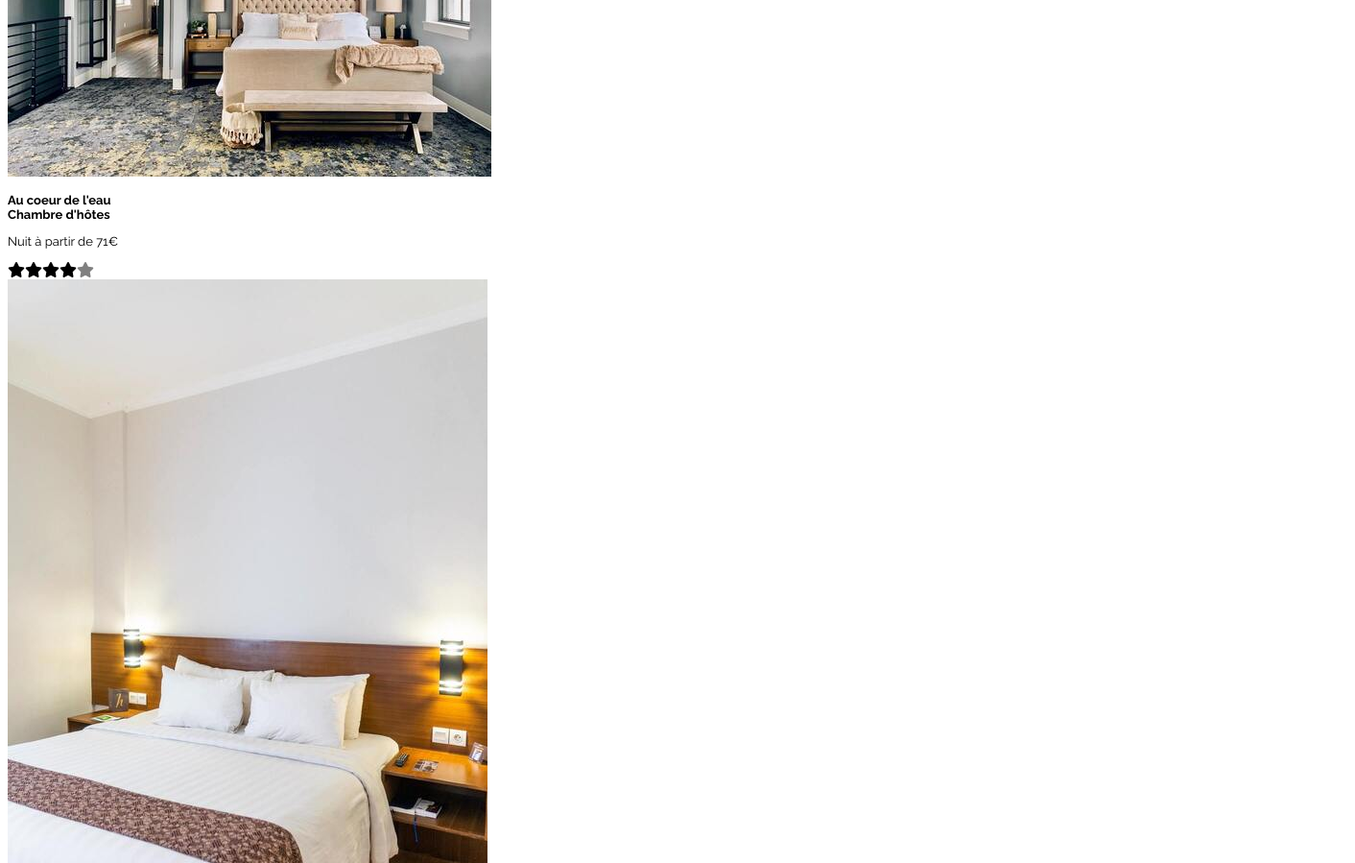
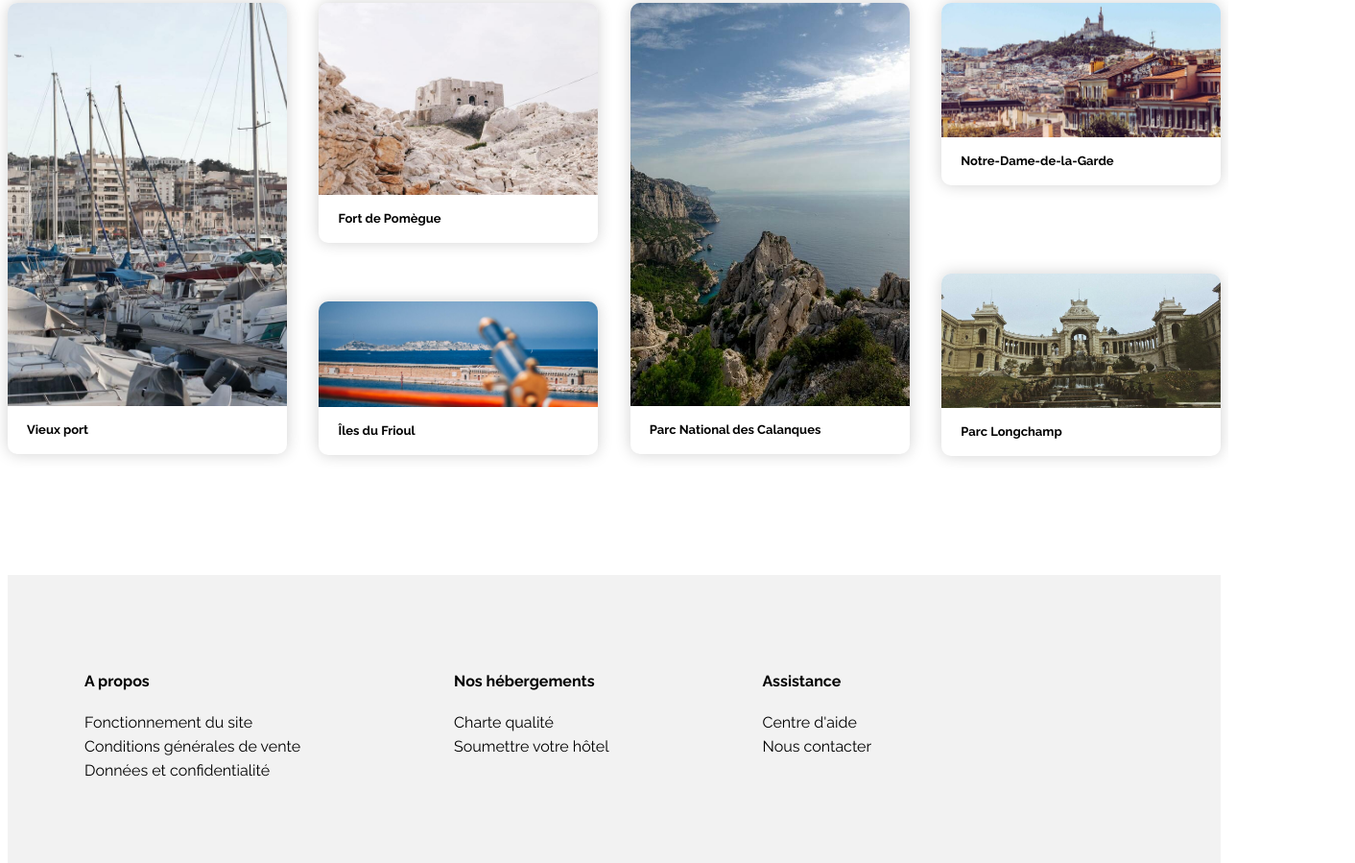
Before and after one commit to seve85/Reservia, a plain HTML site: page index.html in a window 1280 px wide. Shown: the part 1901-2800 px from the top of the page at 96% size, 1412 px wide, since content can reach past the window. Drawn offline with Linux system fonts and the light colour scheme.

```diff
--- a/styles.css
+++ b/styles.css
@@ -266,6 +266,7 @@ h3 {
     border-radius: 20px;
     padding: 44px 36px 44px 36px;
     max-width: 805px;
+    max-height: 640px;
 }
 
 .container_item {
@@ -274,7 +275,7 @@ h3 {
     flex-wrap: wrap;
     justify-content: space-between;
     align-content: space-between;
-    margin-bottom: 60px;
+    margin-bottom: 20px;
 }
 
 .container_item a:hover {
@@ -309,10 +310,6 @@ h3 {
 
 }
 
-.photo_hebergement:hover {
-
-    background-color: white;
-}
 
 .hebergement_contenu {
     display: flex;
@@ -324,11 +321,6 @@ h3 {
 
 .titre_contenu {
     padding-top: 11px;
-    padding-bottom: 11px;
-}
-
-.prix_contenu {
-    padding-bottom: 11px;
 }
 
 .hebergement_etoile {
@@ -349,3 +341,186 @@ h3 {
 .fas.fa-star.grey-star {
     color: grey;
 }
+
+/*Les plus populaires*/
+
+#Acommandation {
+
+    display: flex;
+    flex-direction: column-reverse;
+}
+.titre_popularite {
+    display: flex;
+    flex-direction: row;
+}
+
+.titre_les_plus_populaires {
+    font-size: large;
+    margin-bottom: 25px;
+}
+
+.fa-chart-line {
+    color: black;
+}
+
+#container_hebergements_populaires {
+    background-color: #f2f2f2;
+    display: flex;
+    flex-direction: column;
+    border-radius: 20px;
+    padding: 30px 38px 31px 45px;
+    max-width: 345px;
+}
+
+.hebergement_les_plus_populaires {
+    display: flex;
+    flex-direction: column;
+    justify-content: flex-start;
+}
+
+.box_populaire_carte {
+    border: 3px solid white;
+    border-radius: 20px;
+    display: flex;
+    background-color: white;
+    padding: 6px 58px 6px 6px;
+    max-width: 284px;
+    max-height: 150px;
+    margin-bottom: 29px;
+}
+
+.hebergement_les_plus_populaires a:hover {
+
+    text-decoration: none;
+    color: #0065FC;
+    border-top: 0px;
+    padding-top: 0px;
+}
+
+.photo_populaire {
+    width: 140px;
+    object-fit: cover;
+    border-top-left-radius: 10px;
+    border-bottom-left-radius: 10px;
+}
+
+.hebergement_populaire_contenu {
+    padding: 7px 0px 7px 20px;
+    display: flex;
+    flex-direction: column;
+}
+
+
+.populaire_etoile {
+    max-width: 94px;
+    max-height: 10px;
+    color: #0065FC;
+}
+
+/*Activités à Marseille*/
+
+
+#Activite {
+    width: 80%;
+  }
+
+  .nomactivite h3 {
+      font-size: small;
+      font-weight: bold;
+      font-style: normal;
+  }
+  .containerActivites {
+    display: flex;
+    flex-direction: column;
+    flex-wrap: wrap;
+    align-content: space-between;
+    justify-content: space-between;
+    height: 496px;
+    margin-top: 30px;
+    margin-bottom: 100px;
+    box-sizing: border-box;
+  }
+  .blocActivite {
+    width: 23%;
+  }
+  .Activite {
+    background-color: white;
+    border-radius: 10px;
+    box-shadow: 0 0 16px #0000002e;
+  }
+
+  .titresection {
+    color: black;
+    font-size: 1.3em;
+    padding-left: 8px;
+  }
+  .Activite img {
+    width: 100%;
+    object-fit: cover;
+    border-radius: 10px 10px 0 0;
+  }
+  .activite1et4img {
+    height: 420px;
+  }
+  .activite2img {
+    height: 200px;
+  }
+  .activite3img {
+    height: 110px;
+  }
+  .activite5img {
+    height: 140px;
+  }
+  .activite6img {
+    height: 140px;
+  }
+  .nomactivite {
+    padding: 0 0px 5px 20px;
+  }
+  .Activite2 {
+    margin: 0px 0px 61px;
+  }
+  .Activite5 {
+    margin: 0px 0px 92px;
+  }
+
+
+
+/***footer***/
+
+footer{
+    background-color:  #f2f2f2;
+}
+
+footer ul {
+
+    list-style-type: none;
+    padding: 0px;
+    line-height: 25px;
+}
+
+footer ul a:hover{
+    text-decoration: none;
+    color: #0065FC;
+    border-top: 0px;
+    padding-top: 0px;
+}
+
+.contenu-footer{
+    display: flex;
+    align-items: flex-start;
+}
+
+#apropos, #nos_hebergements, #assistance{
+    margin: 80px;
+    color: black;
+}
+
+#apropos h4, #nos_hebergements h4, #assistance h4{
+
+    color: black;
+}
+
+footer a {
+    text-decoration: none;
+}
```
